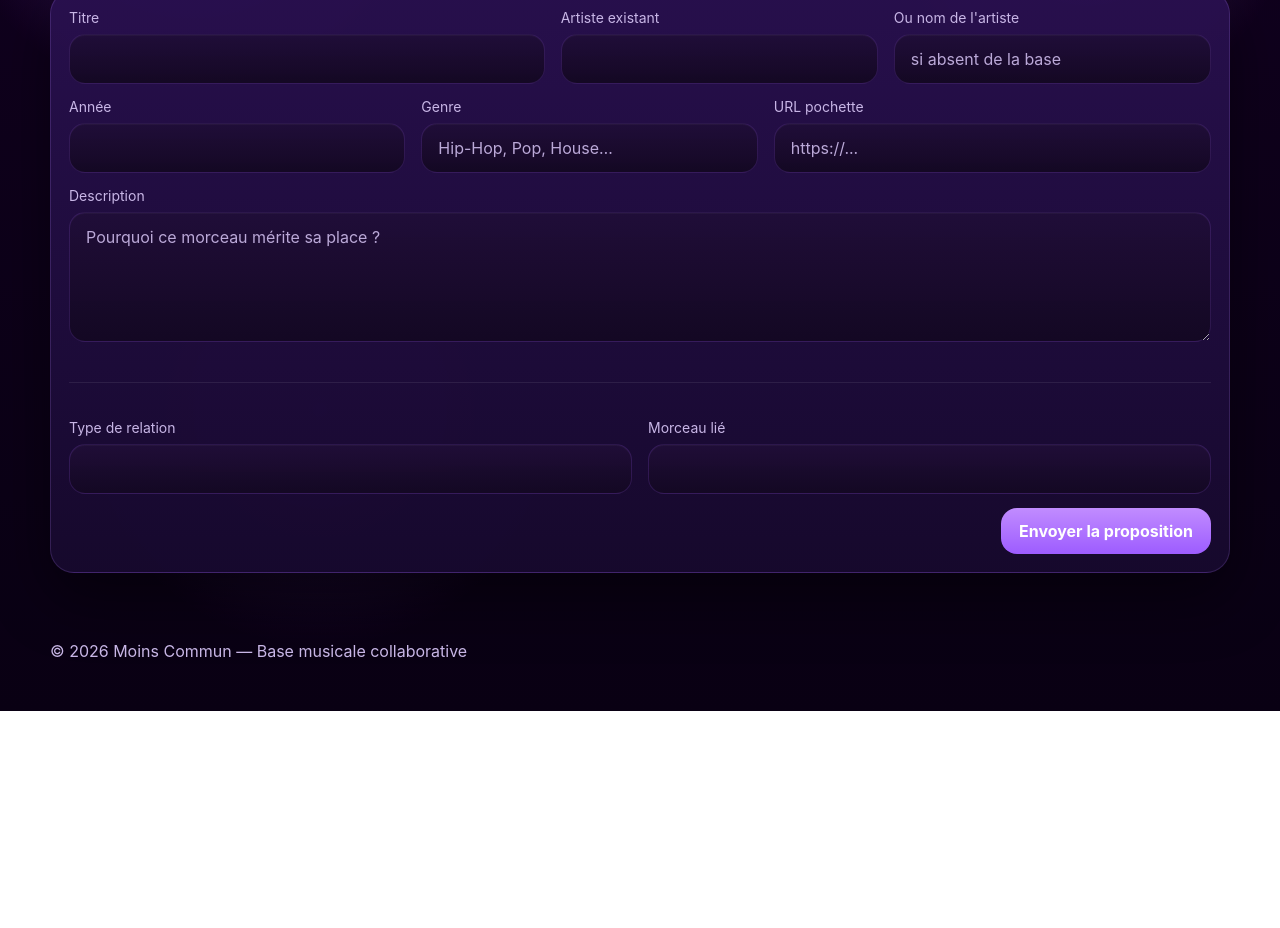
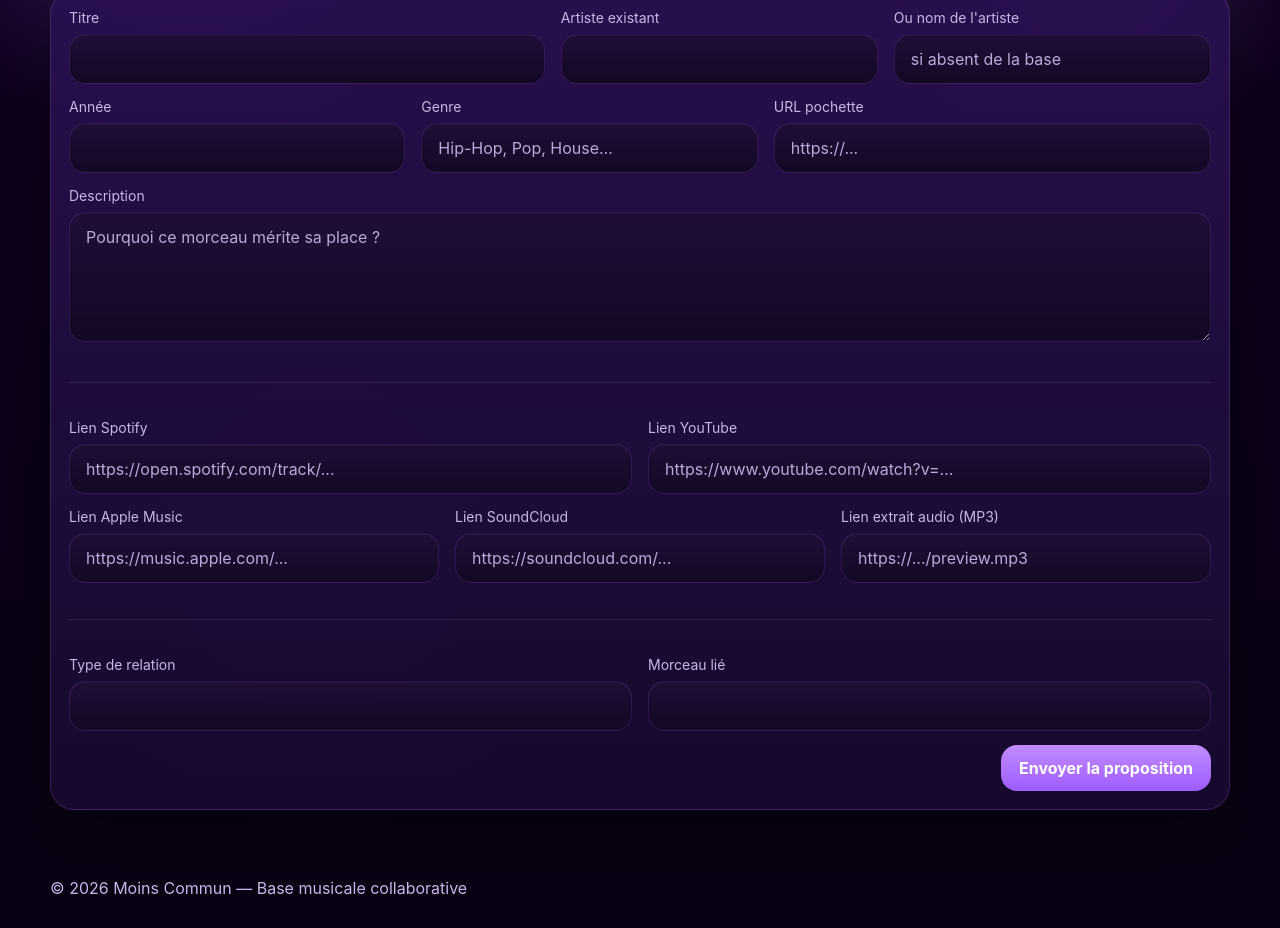
Before and after one commit to jeremyvernet-ai/moins-commun-reprise, a plain HTML site: page public/submit.html in a window 1280 px wide. Shown: the part 294-1222 px from the top of the page. Before the commit the page ends 1005 px from the top, so only its background shows below. Drawn offline with nearby package versions, Linux system fonts and the light colour scheme.

Commit message:
Update submit.html

```diff
--- a/public/submit.html
+++ b/public/submit.html
@@ -30,24 +30,86 @@
         <h2>Proposer un morceau</h2>
         <p>Les propositions passent par une file de validation admin avant publication.</p>
       </div>
+
       <div id="submitStatus"></div>
+
       <form id="submissionForm" class="card form-grid">
         <div class="form-grid" style="grid-template-columns:1.5fr 1fr 1fr;">
-          <div><label>Titre</label><input id="title" required></div>
-          <div><label>Artiste existant</label><select id="artistId"></select></div>
-          <div><label>Ou nom de l'artiste</label><input id="artistNameText" placeholder="si absent de la base"></div>
+          <div>
+            <label>Titre</label>
+            <input id="title" required>
+          </div>
+          <div>
+            <label>Artiste existant</label>
+            <select id="artistId"></select>
+          </div>
+          <div>
+            <label>Ou nom de l'artiste</label>
+            <input id="artistNameText" placeholder="si absent de la base">
+          </div>
         </div>
+
         <div class="form-grid" style="grid-template-columns:1fr 1fr 1.3fr;">
-          <div><label>Année</label><input id="releaseYear" type="number"></div>
-          <div><label>Genre</label><input id="genre" placeholder="Hip-Hop, Pop, House…"></div>
-          <div><label>URL pochette</label><input id="coverUrl" type="url" placeholder="https://..."></div>
+          <div>
+            <label>Année</label>
+            <input id="releaseYear" type="number">
+          </div>
+          <div>
+            <label>Genre</label>
+            <input id="genre" placeholder="Hip-Hop, Pop, House…">
+          </div>
+          <div>
+            <label>URL pochette</label>
+            <input id="coverUrl" type="url" placeholder="https://...">
+          </div>
         </div>
-        <div><label>Description</label><textarea id="description" placeholder="Pourquoi ce morceau mérite sa place ?"></textarea></div>
+
+        <div>
+          <label>Description</label>
+          <textarea id="description" placeholder="Pourquoi ce morceau mérite sa place ?"></textarea>
+        </div>
+
         <hr class="sep">
+
         <div class="form-grid" style="grid-template-columns:1fr 1fr;">
-          <div><label>Type de relation</label><select id="relationType"></select></div>
-          <div><label>Morceau lié</label><select id="relatedSongId"></select></div>
+          <div>
+            <label>Lien Spotify</label>
+            <input id="spotifyUrl" type="url" placeholder="https://open.spotify.com/track/...">
+          </div>
+          <div>
+            <label>Lien YouTube</label>
+            <input id="youtubeUrl" type="url" placeholder="https://www.youtube.com/watch?v=...">
+          </div>
         </div>
+
+        <div class="form-grid" style="grid-template-columns:1fr 1fr 1fr;">
+          <div>
+            <label>Lien Apple Music</label>
+            <input id="appleMusicUrl" type="url" placeholder="https://music.apple.com/...">
+          </div>
+          <div>
+            <label>Lien SoundCloud</label>
+            <input id="soundcloudUrl" type="url" placeholder="https://soundcloud.com/...">
+          </div>
+          <div>
+            <label>Lien extrait audio (MP3)</label>
+            <input id="previewUrl" type="url" placeholder="https://.../preview.mp3">
+          </div>
+        </div>
+
+        <hr class="sep">
+
+        <div class="form-grid" style="grid-template-columns:1fr 1fr;">
+          <div>
+            <label>Type de relation</label>
+            <select id="relationType"></select>
+          </div>
+          <div>
+            <label>Morceau lié</label>
+            <select id="relatedSongId"></select>
+          </div>
+        </div>
+
         <div class="row right">
           <button class="btn" type="submit">Envoyer la proposition</button>
         </div>
```
